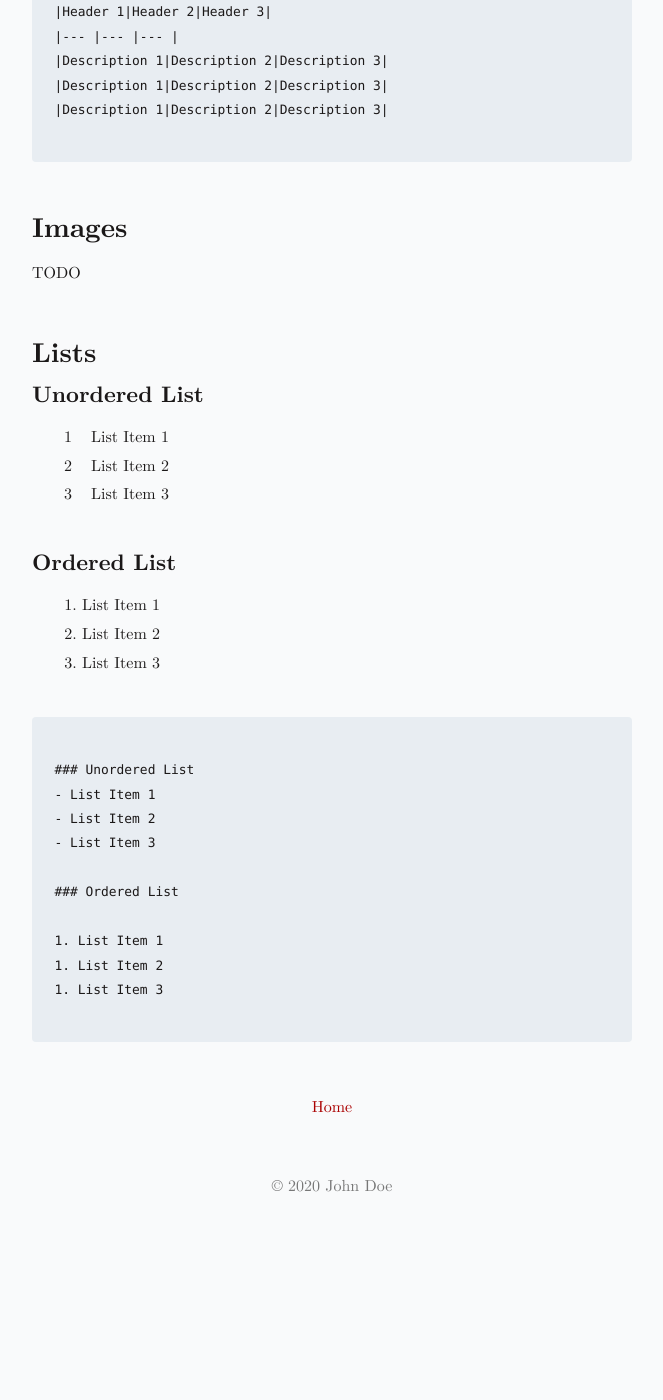
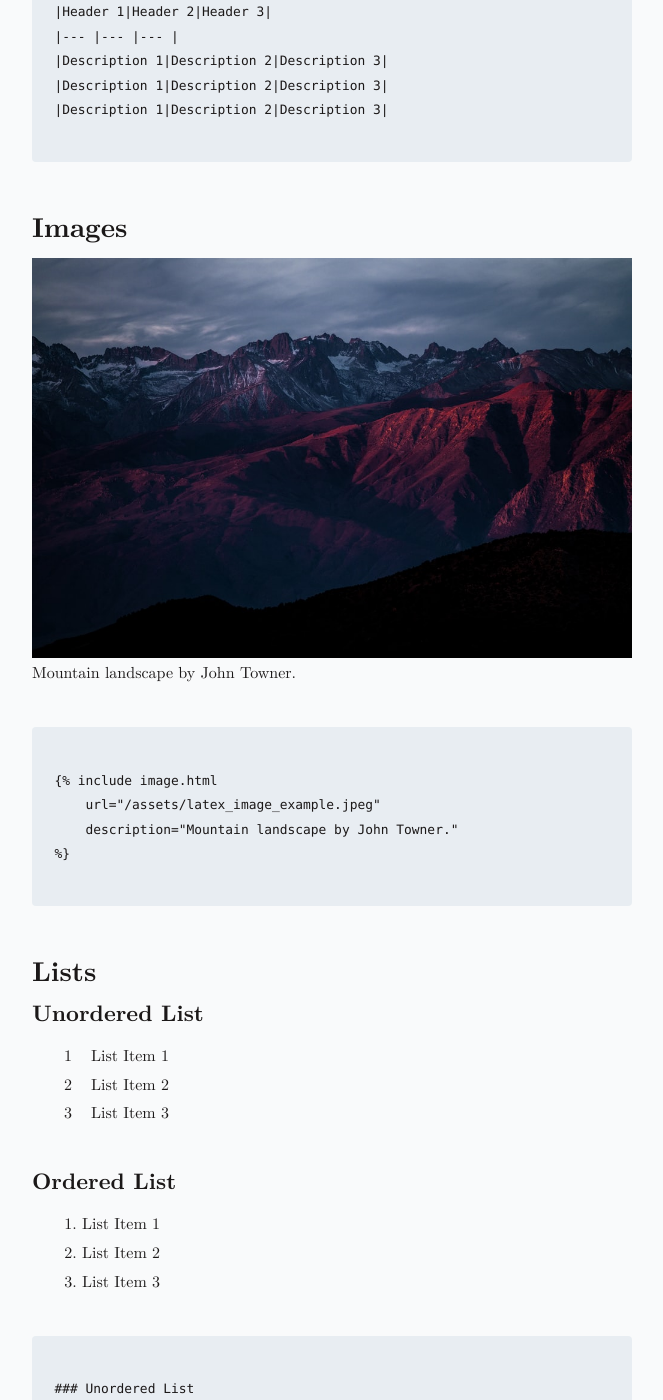
Before and after one commit to ryanmcdermott/jekyll-latex, a Jekyll site: the page built from _posts/2020-05-25-what-is-jekyll-latex.md, in a window 1280 px wide and 1400 px high, scrolled down 4380 px. Shown: the whole window, without its empty margins (308-971 px from the left). Built offline with Jekyll 4.4.1, drawn with Linux system fonts in a browser that asks for light colours; before the commit the page ends 5612 px from its top, so only the background shows below that.

Commit message:
Add images

````diff
--- a/_includes/image.html
+++ b/_includes/image.html
@@ -1,5 +1,4 @@
-{% assign url = '/assets/static/' | append: include.file %}
-
-<a href="{{ url | prepend: site.baseurl | prepend: site.url }}" target="_blank" class="image">
-    <img src="{{ url | prepend: site.baseurl | prepend: site.url }}" alt="{% if include.alt %}{{ include.alt }}{% else %}Image{% endif %}">
-</a>
+<figure class="image">
+    <img src="{{ include.url }}" alt="{{ include.description }}">
+    <figcaption>{{ include.description }}</figcaption>
+</figure>
--- a/_posts/2020-05-25-what-is-jekyll-latex.md
+++ b/_posts/2020-05-25-what-is-jekyll-latex.md
@@ -151,7 +151,17 @@ sharpening the axe.
 </pre>
 
 ## Images
-TODO
+
+{% include image.html url="/assets/latex_image_example.jpeg" description="Mountain landscape by John Towner." %}
+
+```
+{% raw %}
+{% include image.html
+    url="/assets/latex_image_example.jpeg"
+    description="Mountain landscape by John Towner."
+%}
+{% endraw %}
+```
 
 ## Lists
 
````
Also changed, not shown: assets/latex_image_example.jpeg (added).
